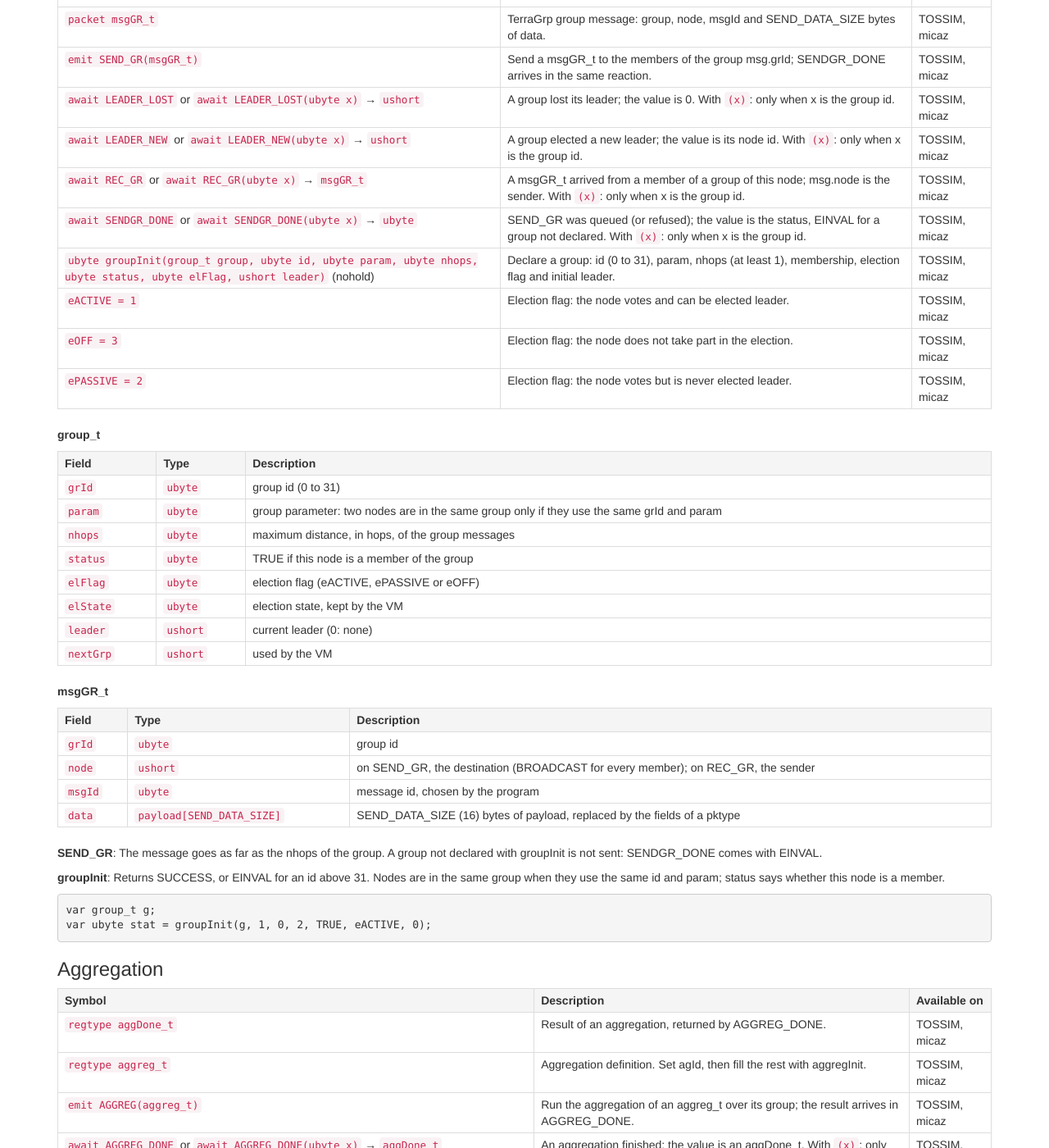
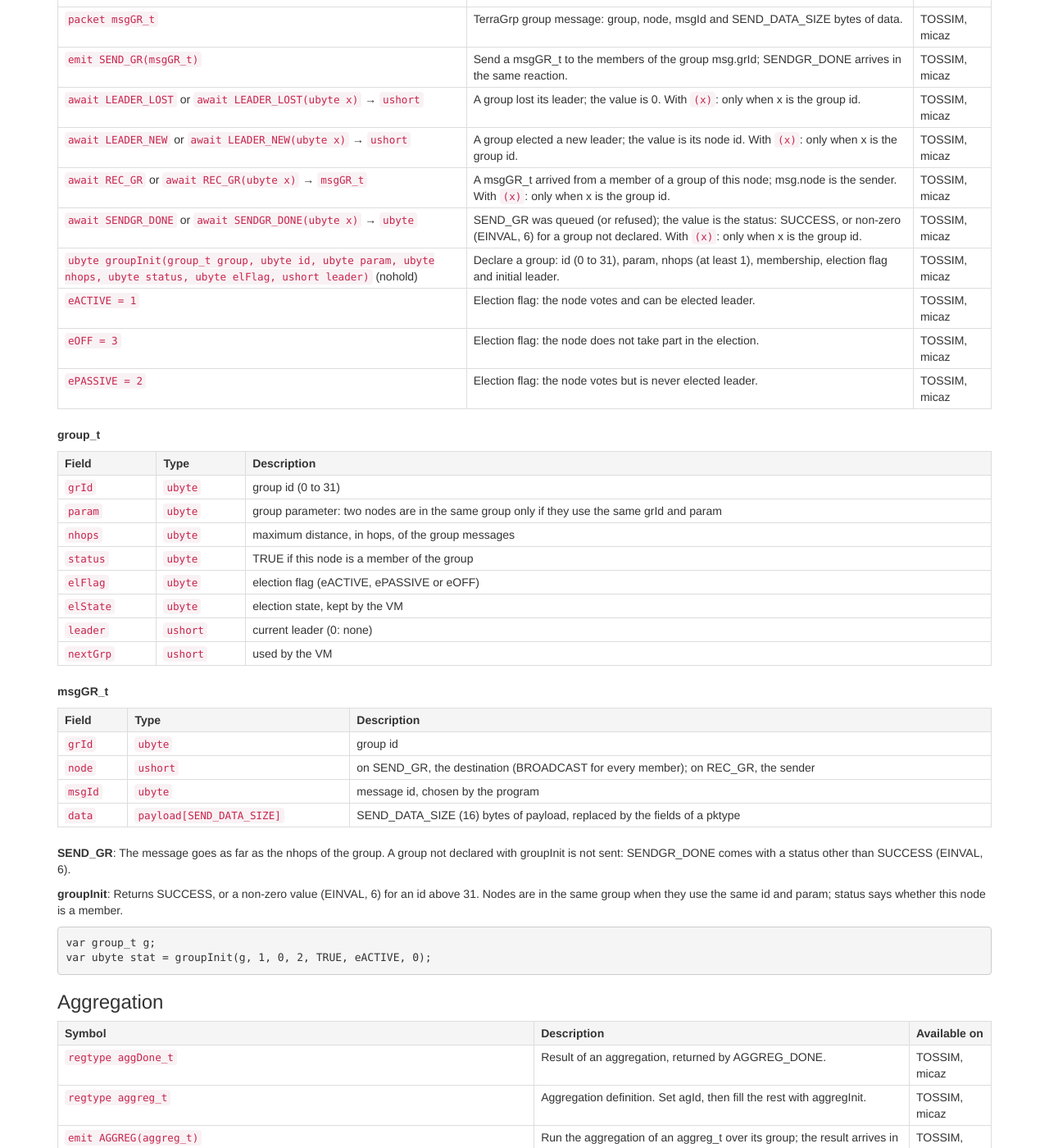
Before and after one commit to afbranco/Terra, a Jekyll site: the page built from docs/terragrp.md, in a window 1280 px wide and 1400 px high, scrolled down 5637 px. Shown: the whole window at 82% size. Built offline with Jekyll 4.4.1, drawn with Linux system fonts in a browser that asks for light colours; nearby versions of some CDN libraries; some of the changed text lies outside the part shown.

Commit message:
defs: status como SUCCESS ou não; constantes de porta só com PORTS
Relatados pelo TerraSim na v1.5.0; decisões do Prof. (2026-11-26).

#132: as descrições de qPut/qGet falavam em FAIL e as do Grp em EINVAL,
que o .defs não declara (um programa com "== FAIL" dá erro de nome).
Decisão do Prof.: sem #define FAIL; o status é SUCCESS ou não. O texto
passa a "SUCCESS (0), or a non-zero value", com "(EINVAL, 6)" onde a VM
devolve esse valor (TinyError.h). O gendocs reprova se uma descrição
citar um nome em maiúsculas que o .defs não declara (salvo os de
hardware, os códigos do terrac e um nome seguido do valor). Teste:
caso "nome" do release/test-gendocs.py; o caso bom reprovava com os
textos antigos.

#133: pIN, pOUT, RISING, FALLING e DISABLE entram no //@if PORTS (Net e
Grp), como os eventos que as usam (#100); o SEND_DATA_SIZE sai do .defs
do Net (nada o usa: o radioMsg tem payload[20]). terrac/samples/*.defs
regenerados. Teste tests/terrac/portas_tossim.terra: pIN no TOSSIM dá
erro de nome (com o .defs anterior compilava). O .defs do micaz do Grp
sai igual; o do Net só perde o SEND_DATA_SIZE. Nenhum programa do
terrac/samples, dos tests/ ou do TerraSim usa essas constantes.

Tabelas do site e docs/terragrp.md atualizados; os 59 exemplos compilam.

Fixes #132
Fixes #133

Co-Authored-By: Claude Opus 5.5 <noreply@anthropic.com>
Claude-Session: https://claude.ai/code/session_01M95vLe8np3eLco1fbRq3ac

````diff
--- a/docs/_includes/generated/terragrp.md
+++ b/docs/_includes/generated/terragrp.md
@@ -137,7 +137,7 @@ end
 | `await LEADER_LOST` or `await LEADER_LOST(ubyte x)` → `ushort` | A group lost its leader; the value is 0. With `(x)`: only when x is the group id. | TOSSIM, micaz |
 | `await LEADER_NEW` or `await LEADER_NEW(ubyte x)` → `ushort` | A group elected a new leader; the value is its node id. With `(x)`: only when x is the group id. | TOSSIM, micaz |
 | `await REC_GR` or `await REC_GR(ubyte x)` → `msgGR_t` | A msgGR\_t arrived from a member of a group of this node; msg.node is the sender. With `(x)`: only when x is the group id. | TOSSIM, micaz |
-| `await SENDGR_DONE` or `await SENDGR_DONE(ubyte x)` → `ubyte` | SEND\_GR was queued (or refused); the value is the status, EINVAL for a group not declared. With `(x)`: only when x is the group id. | TOSSIM, micaz |
+| `await SENDGR_DONE` or `await SENDGR_DONE(ubyte x)` → `ubyte` | SEND\_GR was queued (or refused); the value is the status: SUCCESS, or non-zero (EINVAL, 6) for a group not declared. With `(x)`: only when x is the group id. | TOSSIM, micaz |
 | `ubyte groupInit(group_t group, ubyte id, ubyte param, ubyte nhops, ubyte status, ubyte elFlag, ushort leader)` (nohold) | Declare a group: id (0 to 31), param, nhops (at least 1), membership, election flag and initial leader. | TOSSIM, micaz |
 | `eACTIVE = 1` | Election flag: the node votes and can be elected leader. | TOSSIM, micaz |
 | `eOFF = 3` | Election flag: the node does not take part in the election. | TOSSIM, micaz |
@@ -165,9 +165,9 @@ end
 | `msgId` | `ubyte` | message id, chosen by the program |
 | `data` | `payload[SEND_DATA_SIZE]` | SEND\_DATA\_SIZE (16) bytes of payload, replaced by the fields of a pktype |
 
-**SEND_GR**: The message goes as far as the nhops of the group. A group not declared with groupInit is not sent: SENDGR_DONE comes with EINVAL.
+**SEND_GR**: The message goes as far as the nhops of the group. A group not declared with groupInit is not sent: SENDGR_DONE comes with a status other than SUCCESS (EINVAL, 6).
 
-**groupInit**: Returns SUCCESS, or EINVAL for an id above 31. Nodes are in the same group when they use the same id and param; status says whether this node is a member.
+**groupInit**: Returns SUCCESS, or a non-zero value (EINVAL, 6) for an id above 31. Nodes are in the same group when they use the same id and param; status says whether this node is a member.
 
 <!-- check: ok grp -->
 ```terra
@@ -240,7 +240,7 @@ emit AGGREG(a);
 var aggDone_t r = await AGGREG_DONE(1);
 ```
 
-**aggregInit**: Set agg.agId (0 to 7) before. Returns SUCCESS, or EINVAL for an agId above 7 or a group not declared with groupInit.
+**aggregInit**: Set agg.agId (0 to 7) before. Returns SUCCESS, or a non-zero value (EINVAL, 6) for an agId above 7 or a group not declared with groupInit.
 
 ### Runtime errors
 
--- a/docs/terragrp.md
+++ b/docs/terragrp.md
@@ -46,7 +46,7 @@ var group_t g;
 var ubyte stat = groupInit(g, 1, 0, 2, TRUE, eACTIVE, 0);
 ```
 
-- **id**: 0 to 31 (above, `groupInit` returns `EINVAL`).
+- **id**: 0 to 31 (above, `groupInit` returns a value other than `SUCCESS`: `EINVAL`, 6).
 - **param**: two nodes are in the same group only if they use the same id and param.
 - **nhops**: how far, in radio hops, the messages of the group go. Use at least 1: with 0 the
   messages do not leave the node, and an aggregation ends with `count` 0.
@@ -59,7 +59,7 @@ var ubyte stat = groupInit(g, 1, 0, 2, TRUE, eACTIVE, 0);
 `SEND_GR` sends a `msgGR_t` to the members of the group `msg.grId` (to all of them with
 `msg.node = BROADCAST`, or to one node). `REC_GR` receives it, with the sender in `msg.node`.
 `await REC_GR(g)` waits only for messages of group g. Sending to a group that the node did not
-declare does not send anything: `SENDGR_DONE` arrives with `EINVAL`. Like `SENDBS_DONE`,
+declare does not send anything: `SENDGR_DONE` arrives with a status other than `SUCCESS` (`EINVAL`, 6). Like `SENDBS_DONE`,
 `SENDGR_DONE` comes in the same reaction and does not confirm the delivery.
 
 <!-- check: ok grp -->
@@ -142,8 +142,8 @@ end
 ```
 
 - `agId` (0 to 7) is a field of the `aggreg_t` that the program sets **before** `aggregInit`.
-  `AGGREG_DONE(x)` waits for the aggregation with that id. `aggregInit` returns `EINVAL` for an
-  id above 7 or for a group not declared.
+  `AGGREG_DONE(x)` waits for the aggregation with that id. `aggregInit` returns a value other
+  than `SUCCESS` (`EINVAL`, 6) for an id above 7 or for a group not declared.
 - The sensor is one of the `SID_*` constants. A sensor without a reading (the interrupts, or the
   ports on the simulator) counts as 0.
 - The function (`fAVG`, `fSUM`, `fMAX`, `fMIN`) gives `value`. `fMIN` with no answer gives 0.
````
Also changed, not shown: other parts of docs/_includes/generated/terragrp.md (+5 -5 lines), TerraVM/src/defs/descricoes.toml (+6 -6 lines), docs/_includes/generated/terranet.md (+7 -8 lines), release/test-gendocs.py (+7 -1 lines), 7 other files.
